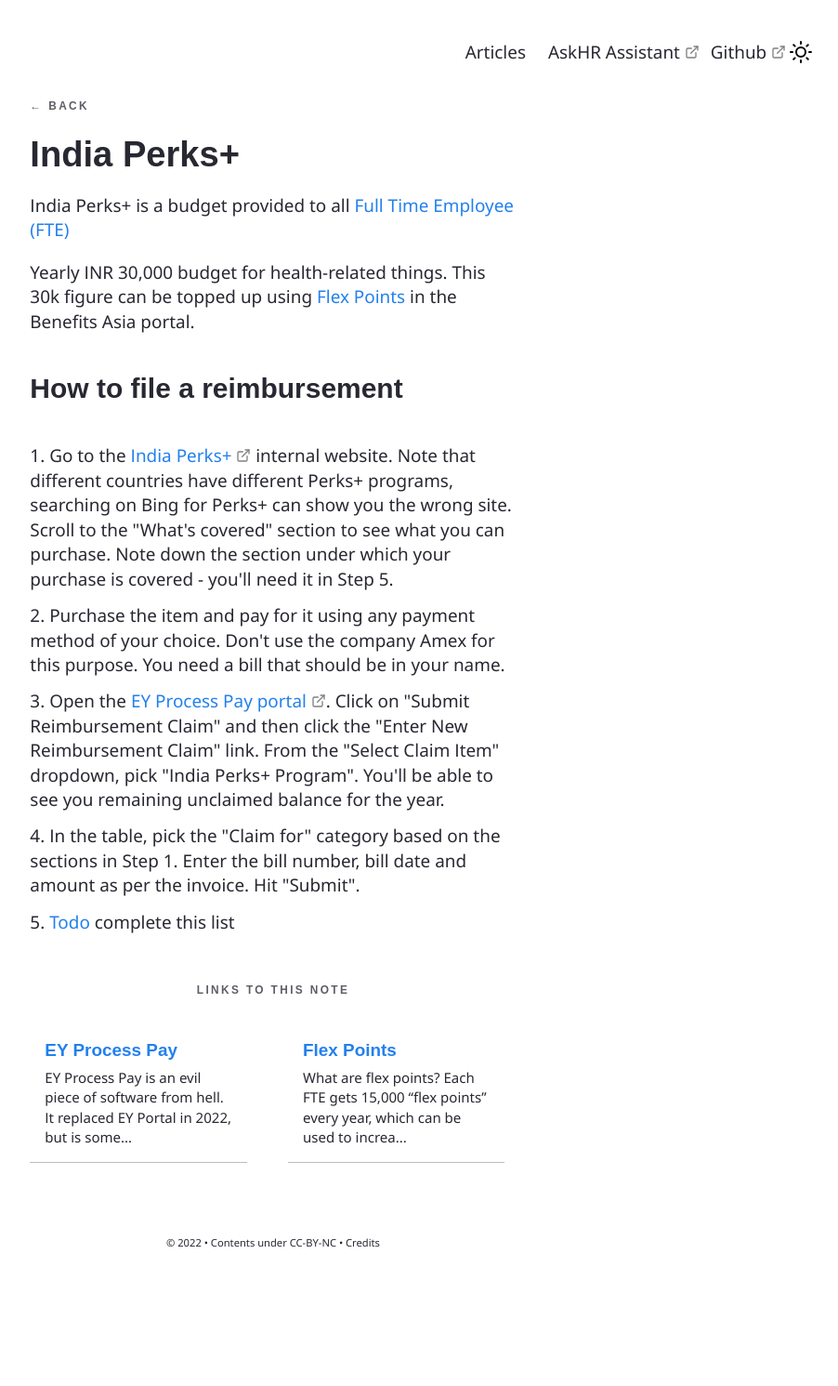
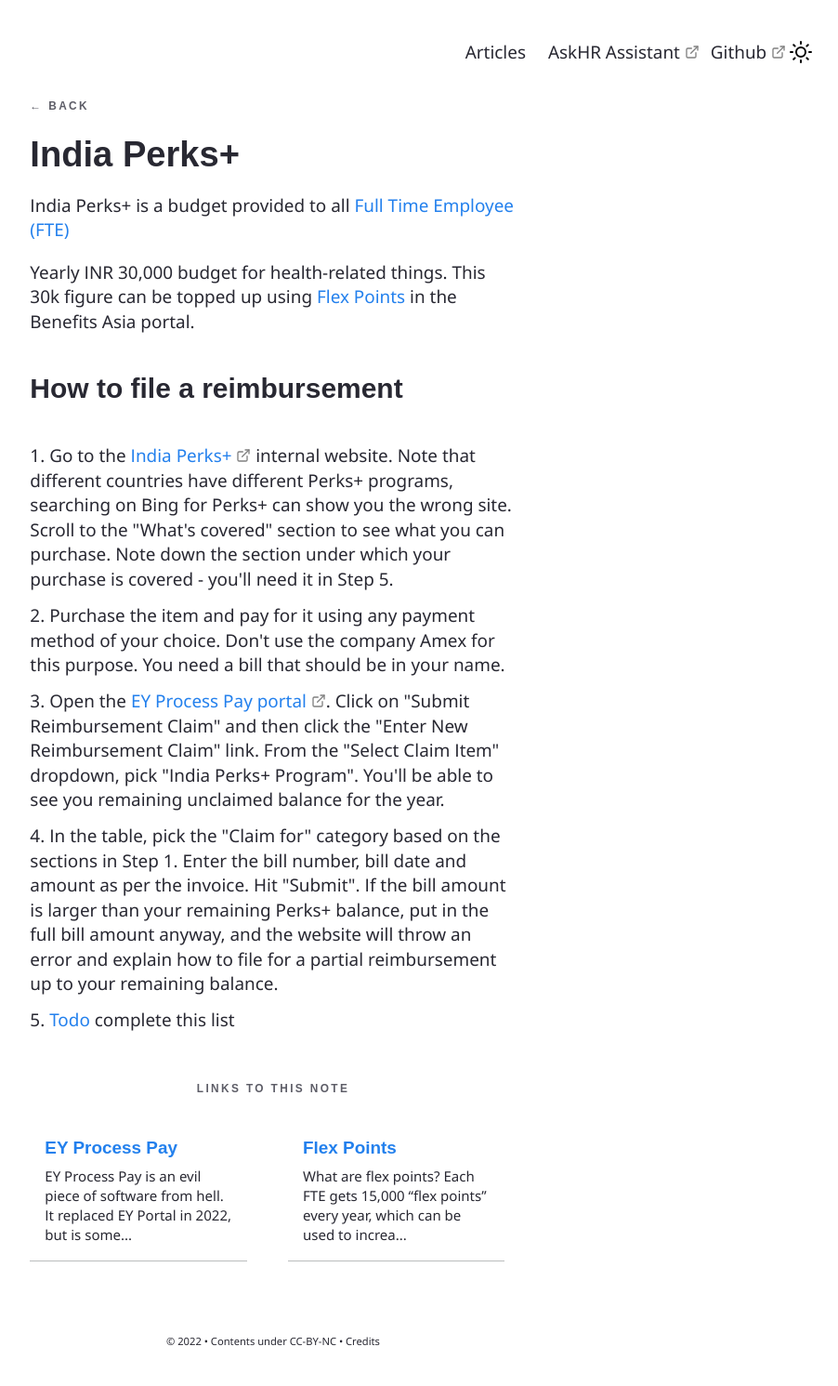
Before and after one commit to akademi-archive/akademi-archive.github.io, a Jekyll site: the page built from _notes/Public/India Perks+.md, in a window 1280 px wide. Shown: the whole page at 93% size, without its empty margins (346-1248 px from the left). Built offline with Jekyll 4.4.1, drawn with Linux system fonts in a browser that asks for light colours; some web fonts are replaced; before the commit the page ends 1385 px from its top, so only the background shows below that.

Commit message:
Update India Perks+.md

```diff
--- a/_notes/Public/India Perks+.md
+++ b/_notes/Public/India Perks+.md
@@ -14,5 +14,5 @@ Yearly INR 30,000 budget for health-related things. This 30k figure can be toppe
 1. Go to the [India Perks+](https://microsoft.sharepoint.com/sites/hrw/Pages/perksplusindia.aspx) internal website. Note that different countries have different Perks+ programs, searching on Bing for Perks+ can show you the wrong site. Scroll to the "What's covered" section to see what you can purchase. Note down the section under which your purchase is covered - you'll need it in Step 5.
 3. Purchase the item and pay for it using any payment method of your choice. Don't use the company Amex for this purpose. You need a bill that should be in your name.
 4. Open the [EY Process Pay portal](https://aka.ms/eyprocesspay). Click on "Submit Reimbursement Claim" and then click the "Enter New Reimbursement Claim" link. From the "Select Claim Item" dropdown, pick "India Perks+ Program". You'll be able to see you remaining unclaimed balance for the year.
-5. In the table, pick the "Claim for" category based on the sections in Step 1. Enter the bill number, bill date and amount as per the invoice. Hit "Submit".
+5. In the table, pick the "Claim for" category based on the sections in Step 1. Enter the bill number, bill date and amount as per the invoice. Hit "Submit". If the bill amount is larger than your remaining Perks+ balance, put in the full bill amount anyway, and the website will throw an error and explain how to file for a partial reimbursement up to your remaining balance.
 6. [[Todo]] complete this list
```
